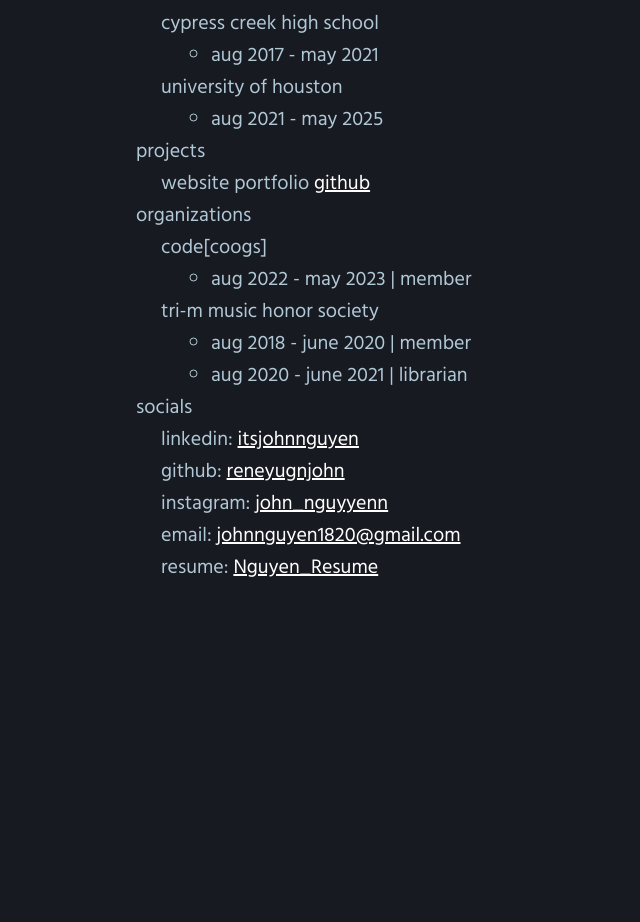
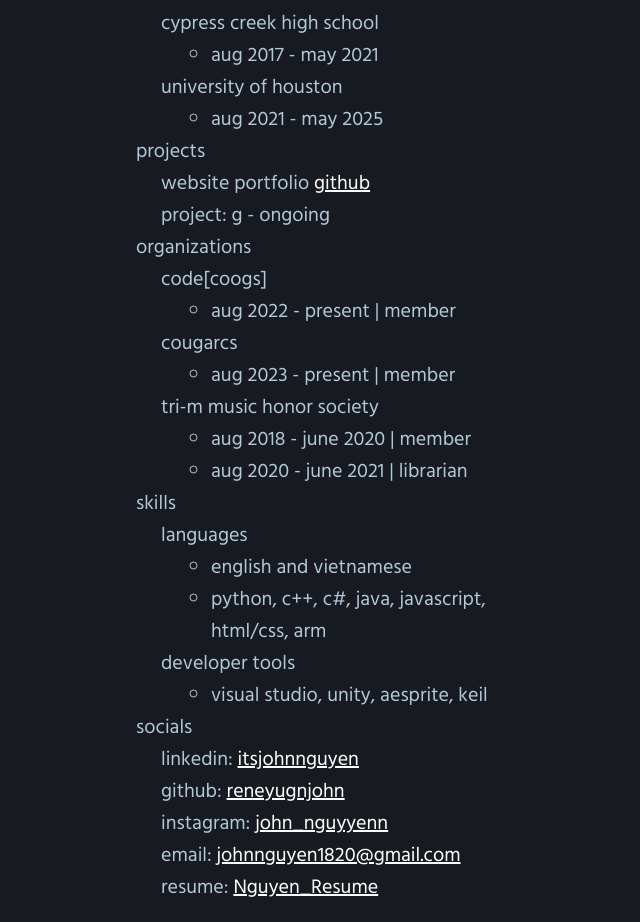
Before and after one commit to reneyugnjohn/personal-website, a plain HTML site: page index.html in a window 1280 px wide. Shown: the part 148-1070 px from the top of the page, without its empty margins (304-944 px from the left). Before the commit the page ends 800 px from the top, so only its background shows below. Drawn offline with Linux system fonts and the light colour scheme.

Commit message:
Update index.html

```diff
--- a/index.html
+++ b/index.html
@@ -31,6 +31,10 @@
         <span>
           website portfolio <a href="https://github.com/reneyugnjohn/portfolio">github</a>
         </span>
+        <br>
+        <span>
+          project: g - ongoing
+        </span>
       </ul>
     </div>
 
@@ -40,10 +44,27 @@
       <span>organizations</span>
       <ul>
         <span>code[coogs]</span>
-          <li><span>aug 2022 - may 2023 | member</span></li>
+          <li><span>aug 2022 - present | member</span></li>
+        <span>cougarcs</span>
+          <li><span>aug 2023 - present | member</span></li>
         <span>tri-m music honor society</span>
           <li><span>aug 2018 - june 2020 | member</span></li>
           <li><span>aug 2020 - june 2021 | librarian</span></li>
+      </ul>
+    </div>
+
+    <!----------------------->
+
+    <!----------------------->
+
+    <div class="skills">
+      <span>skills</span>
+      <ul>
+        <span>languages</span>
+          <li><span>english and vietnamese</span></li>
+          <li><span>python, c++, c#, java, javascript, html/css, arm</span></li>
+        <span>developer tools</span>
+          <li><span>visual studio, unity, aesprite, keil</span></li>
       </ul>
     </div>
 
```
